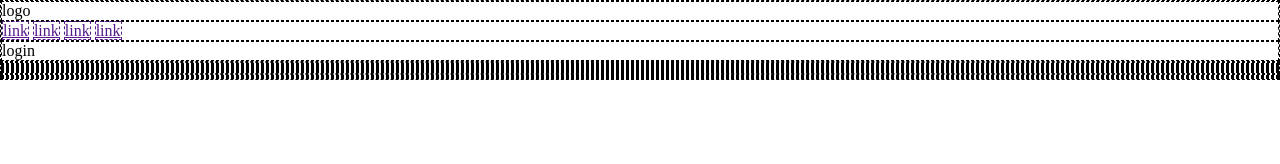
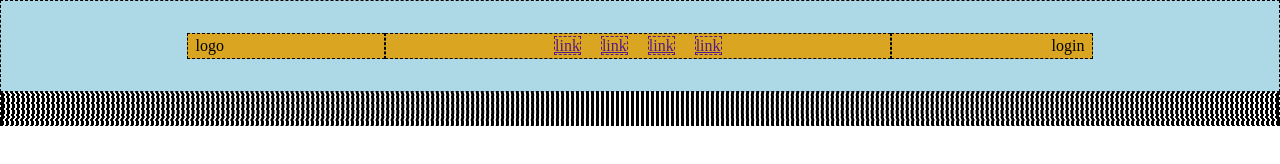
Before and after one commit to Giulia-Ciampelli/htmlcss-struttura-discord, a plain HTML site: page index.html in a window 1280 px wide. Drawn offline with Linux system fonts and the light colour scheme.

Commit message:
add: style to header section

```diff
--- a/assets/style.css
+++ b/assets/style.css
@@ -30,4 +30,35 @@
     border: 1px dashed;
 }
 
+.debug header {
+    background-color: var(--header-cont-background);
+
+    div {
+        background-color: var(--header-background);
+    }
+}
+
 /* #endregion debug */
+
+header {
+    display: flex;
+    justify-content: center;
+    align-items: center;
+
+    div{
+        margin: 2rem 0rem;
+        padding: 0.2rem 10rem;
+    }
+}
+
+a {
+    margin: 0rem 0.5rem;
+}
+
+.logo {
+    padding-left: 0.5rem;
+}
+
+.login {
+    padding-right: 0.5rem;
+}
--- a/index.html
+++ b/index.html
@@ -12,7 +12,7 @@
             logo
         </div>
 
-        <div class="links">
+        <div>
             <a href="">link</a>
             <a href="">link</a>
             <a href="">link</a>
@@ -26,15 +26,30 @@
 
     <main>
         <!-- first section -->
-        <section></section>
+        <section class="sect1">
+            <div></div>
+        </section>
 
         <!-- middle sections -->
-        <section></section>
-        <section></section>
-        <section></section>
+        <section class="sect2">
+            <div></div>
+            <div></div>
+        </section>
+
+        <section class="sect3">
+            <div></div>
+            <div></div>
+        </section>
+
+        <section class="sect4">
+            <div></div>
+            <div></div>
+        </section>
 
         <!-- final section -->
-        <section></section>
+        <section class="sect5">
+            <div></div>
+        </section>
     </main>
 
     <footer>
```
